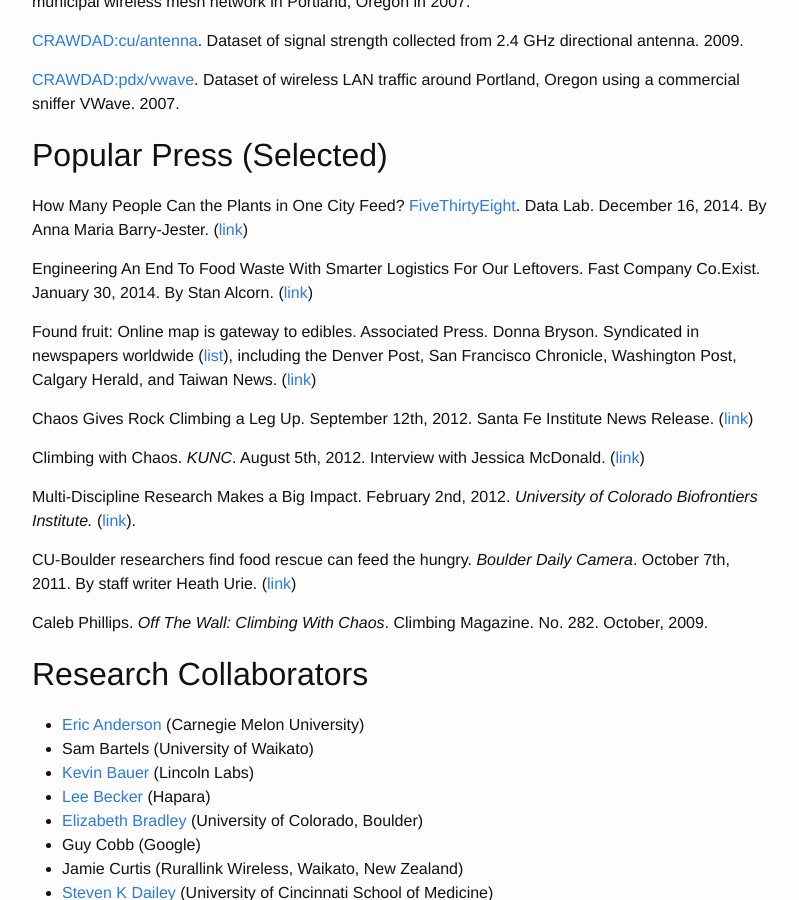
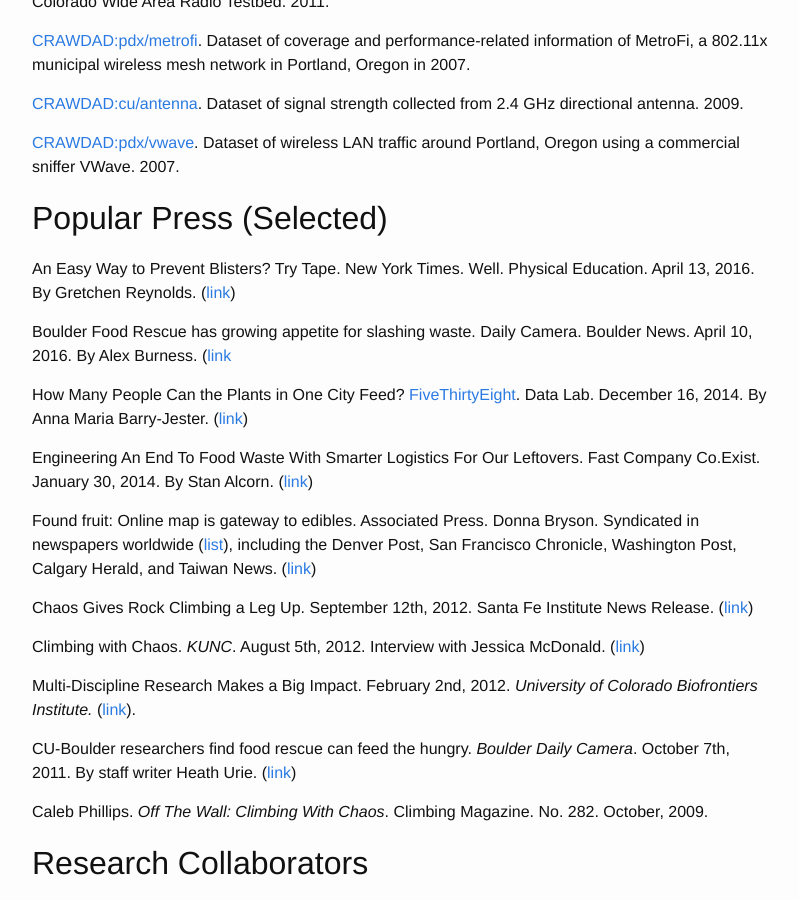
Before and after one commit to somerandomsequence/smallwhitecube, a Jekyll site: the page built from research.md, in a window 1280 px wide and 900 px high, scrolled down 3126 px. Shown: the whole window, without its empty margins (238-1037 px from the left). Built offline with Jekyll 4.4.1, drawn with Linux system fonts in a browser that asks for light colours; some of the changed text lies outside the part shown.

Commit message:
Update advising and popular press

```diff
--- a/research.md
+++ b/research.md
@@ -28,6 +28,8 @@
 ## Advising
 
 [Hilary Egan](https://www.linkedin.com/in/hilary-egan-1a760647). US Department of Energy. Computational Science Graduate Research Fellow. University of Colorado, Boulder. Practicum Advisor. Spring, 2016.
+
+Marcus Schwarting. US Department of Energy. Science Undergraduate Laboratory Internships (SULI). Co-mentored with Andriy Zakutayev. Spring, 2016.
 
 [Austin Arrington](https://www.linkedin.com/in/austin-arrington-a7305b3). State University of New York (SUNY) - College of Environmental Science and Forrestry. Master of Science Thesis, Steering Committee. 2016.
 
@@ -92,6 +94,10 @@
 
 ## Popular Press (Selected)
 
+An Easy Way to Prevent Blisters? Try Tape. New York Times. Well. Physical Education. April 13, 2016. By Gretchen Reynolds. ([link](http://well.blogs.nytimes.com/2016/04/13/an-easy-way-to-prevent-blisters-try-paper-tape/))
+
+Boulder Food Rescue has growing appetite for slashing waste. Daily Camera. Boulder News. April 10, 2016. By Alex Burness. ([link](http://www.dailycamera.com/news/boulder/ci_29746290/boulder-food-rescue-has-growing-appetite-slashing-waste)
+
 How Many People Can the Plants in One City Feed? [FiveThirtyEight](http://fivethirtyeight.com/). Data Lab. December 16, 2014. By Anna Maria Barry-Jester. ([link](http://fivethirtyeight.com/datalab/how-many-people-can-the-plants-in-one-city-feed/))
 
 Engineering An End To Food Waste With Smarter Logistics For Our Leftovers. Fast Company Co.Exist. January 30, 2014. By Stan Alcorn. ([link](http://www.fastcoexist.com/3025169/engineering-an-end-to-food-waste-with-smarter-logistics-for-our-leftovers))
```
